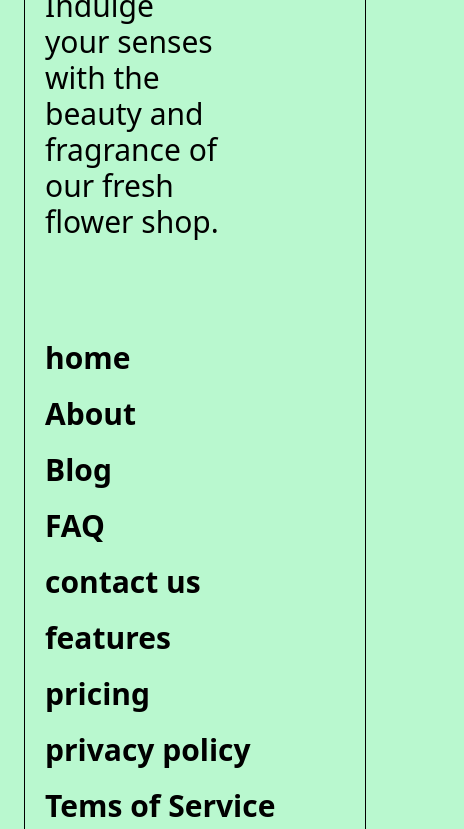
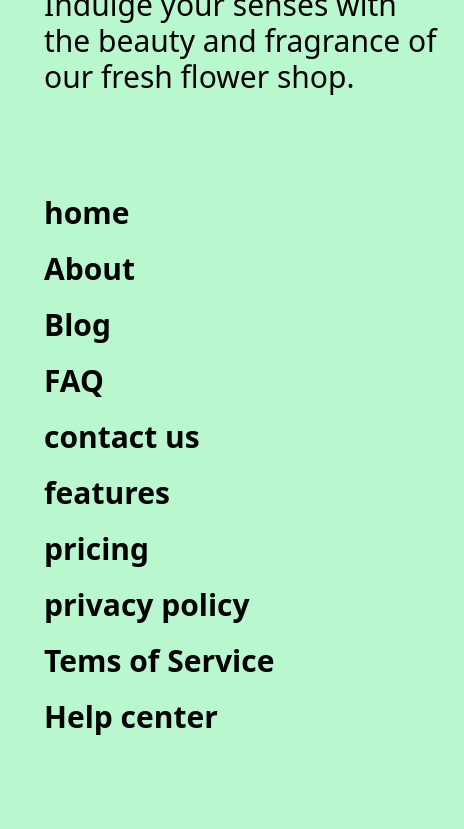
Before and after one commit to Firstman00111/tailwind-css, a plain HTML site: page index.html in a window 390 px wide. Shown: the part 3898-4727 px from the top of the page, 464 px wide, since content can reach past the window. Drawn offline with nearby package versions, Linux system fonts and the light colour scheme.

Commit message:
footer responsive

```diff
--- a/index.html
+++ b/index.html
@@ -165,8 +165,8 @@
 
  <!-- last footer -->
 
-    <fieldset class="mx-6 flex mb-50 border gap-5 p-5 max-sm:flex-col">
-      <div class="w-45 ml-30 mr-20 max-sm:mx-0">
+    <fieldset class="mx-6 flex mb-50  gap-5 p-5 max-sm:flex-col">
+      <div class="w-45 max-sm:w-100 ml-30 mr-20 max-sm:mr-0 max-sm:ml-0 ">
         <img src="assets/logo.png" alt="">
         <p class="text-3xl mt-1">Indulge your senses with the beauty and fragrance of our fresh flower shop. </p>
       </div>
```
